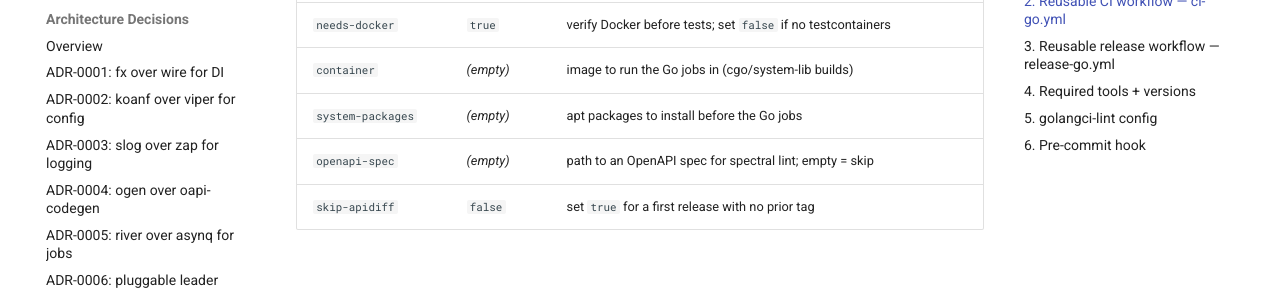
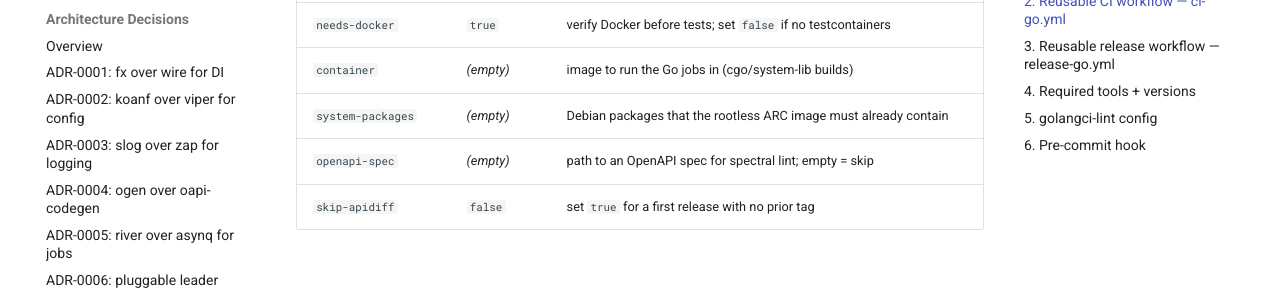
Before and after one commit to golusoris/golusoris, an MkDocs documentation site: the page built from docs/ci-downstream.md, in a window 1280 px wide and 900 px high, scrolled down 2506 px. Shown: the part 152-442 px from the top of the window. Built offline with MkDocs 1.6.1 and Material for MkDocs 9.7.7, drawn with Linux system fonts in a browser that asks for light colours; comment, search, counter and statistics services are not loaded.

Commit message:
fix(ci): enforce rootless tool contracts

```diff
--- a/docs/ci-downstream.md
+++ b/docs/ci-downstream.md
@@ -106,7 +106,7 @@ at the top of `.github/workflows/ci-go.yml` for the full list and defaults):
 | `module-path` | *(empty)* | module path for the apidiff check, e.g. `github.com/myorg/myapp` |
 | `needs-docker` | `true` | verify Docker before tests; set `false` if no testcontainers |
 | `container` | *(empty)* | image to run the Go jobs in (cgo/system-lib builds) |
-| `system-packages` | *(empty)* | apt packages to install before the Go jobs |
+| `system-packages` | *(empty)* | Debian packages that the rootless ARC image must already contain |
 | `openapi-spec` | *(empty)* | path to an OpenAPI spec for spectral lint; empty = skip |
 | `skip-apidiff` | `false` | set `true` for a first release with no prior tag |
 
```
Also changed, not shown: 6 other files.
